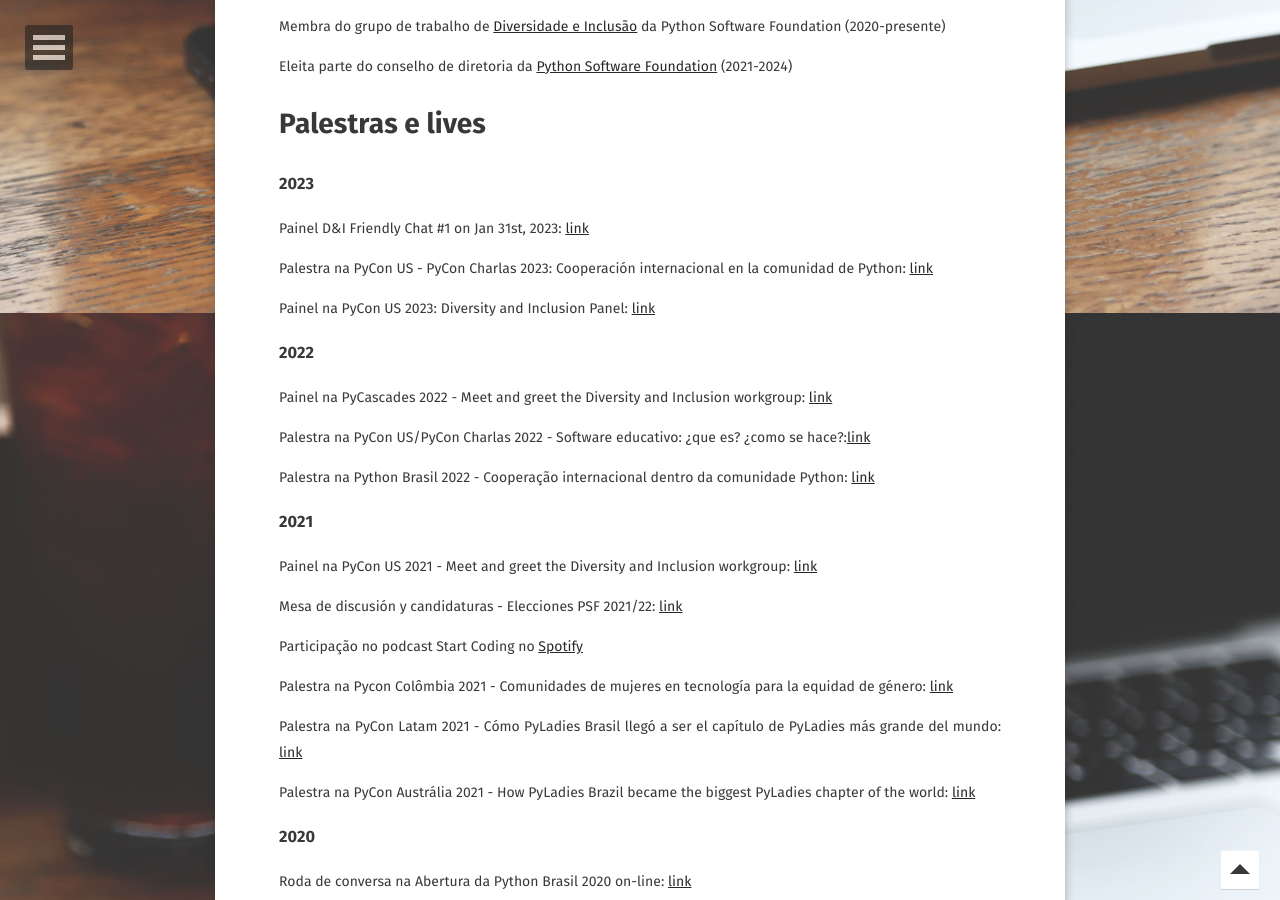
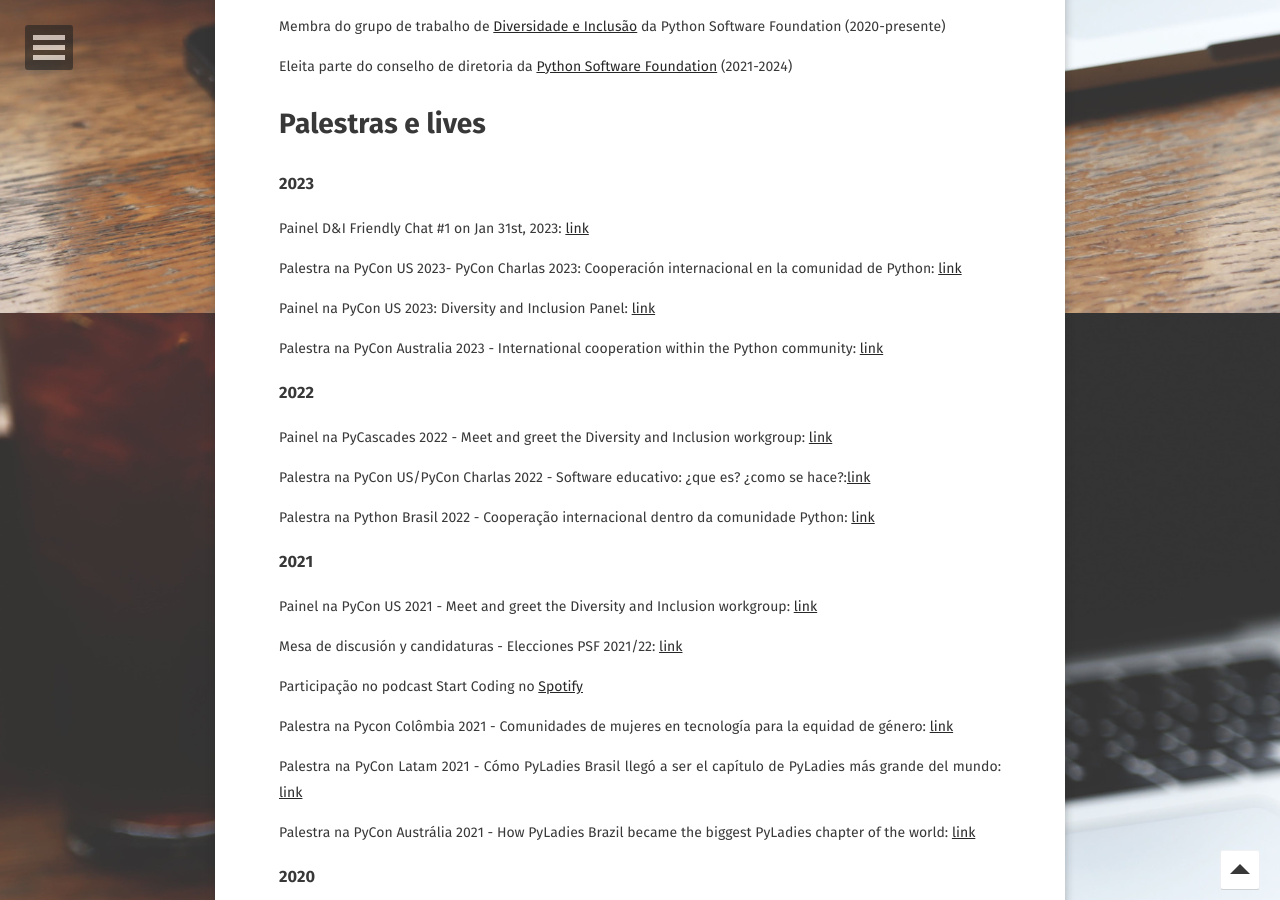
Before and after one commit to deboraazevedo/deboraazevedo.github.io, a Jekyll site: the page built from _posts/2021-05-01-projects.md, in a window 1280 px wide and 900 px high, scrolled down 587 px. Built offline with Jekyll 4.4.1, drawn with Linux system fonts in a browser that asks for light colours; some web fonts are replaced; comment, search, counter and statistics services are not loaded.

Commit message:
Adding PyCon Australia 2023 talk

```diff
--- a/_posts/2021-05-01-projects.md
+++ b/_posts/2021-05-01-projects.md
@@ -26,9 +26,11 @@ Eleita parte do conselho de diretoria da [Python Software Foundation](https://ww
 ### 2023
 Painel D&I Friendly Chat #1 on Jan 31st, 2023: [link](https://www.youtube.com/watch?v=qGHq33Qr2RQ)
 
-Palestra na PyCon US - PyCon Charlas 2023: Cooperación internacional en la comunidad de Python: [link](https://www.youtube.com/watch?v=AMe1cPyJ4hE&t=229s&pp=ygUUcHljb24gZGVib3JhIGF6ZXZlZG8%3D)
+Palestra na PyCon US 2023- PyCon Charlas 2023: Cooperación internacional en la comunidad de Python: [link](https://www.youtube.com/watch?v=AMe1cPyJ4hE&t=229s&pp=ygUUcHljb24gZGVib3JhIGF6ZXZlZG8%3D)
 
 Painel na PyCon US 2023: Diversity and Inclusion Panel: [link](https://www.youtube.com/watch?v=RkvCK4fDSnQ)
+
+Palestra na PyCon Australia 2023 - International cooperation within the Python community: [link](https://www.youtube.com/watch?v=hEqH6Hv4NLk)
 
 
 ### 2022
```
